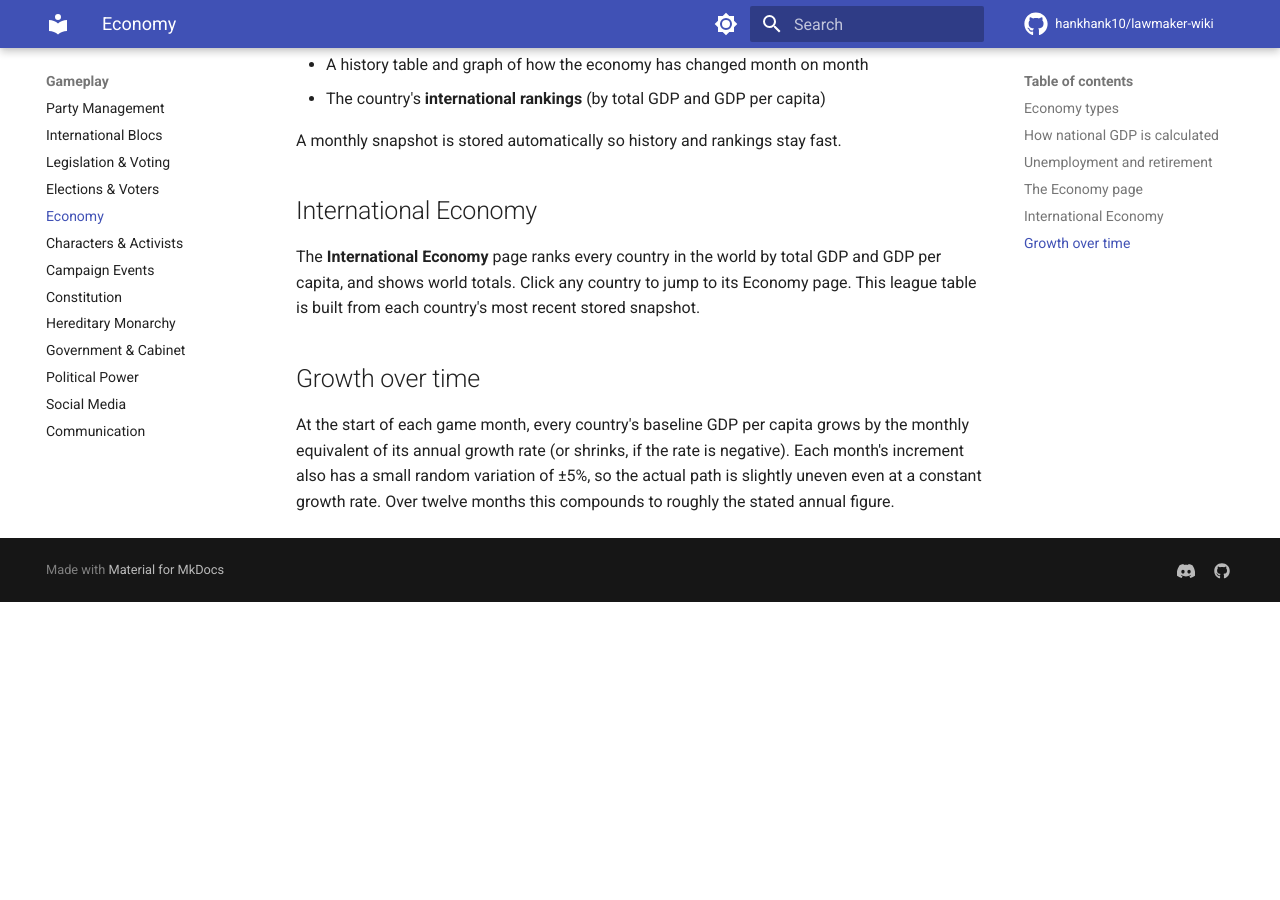
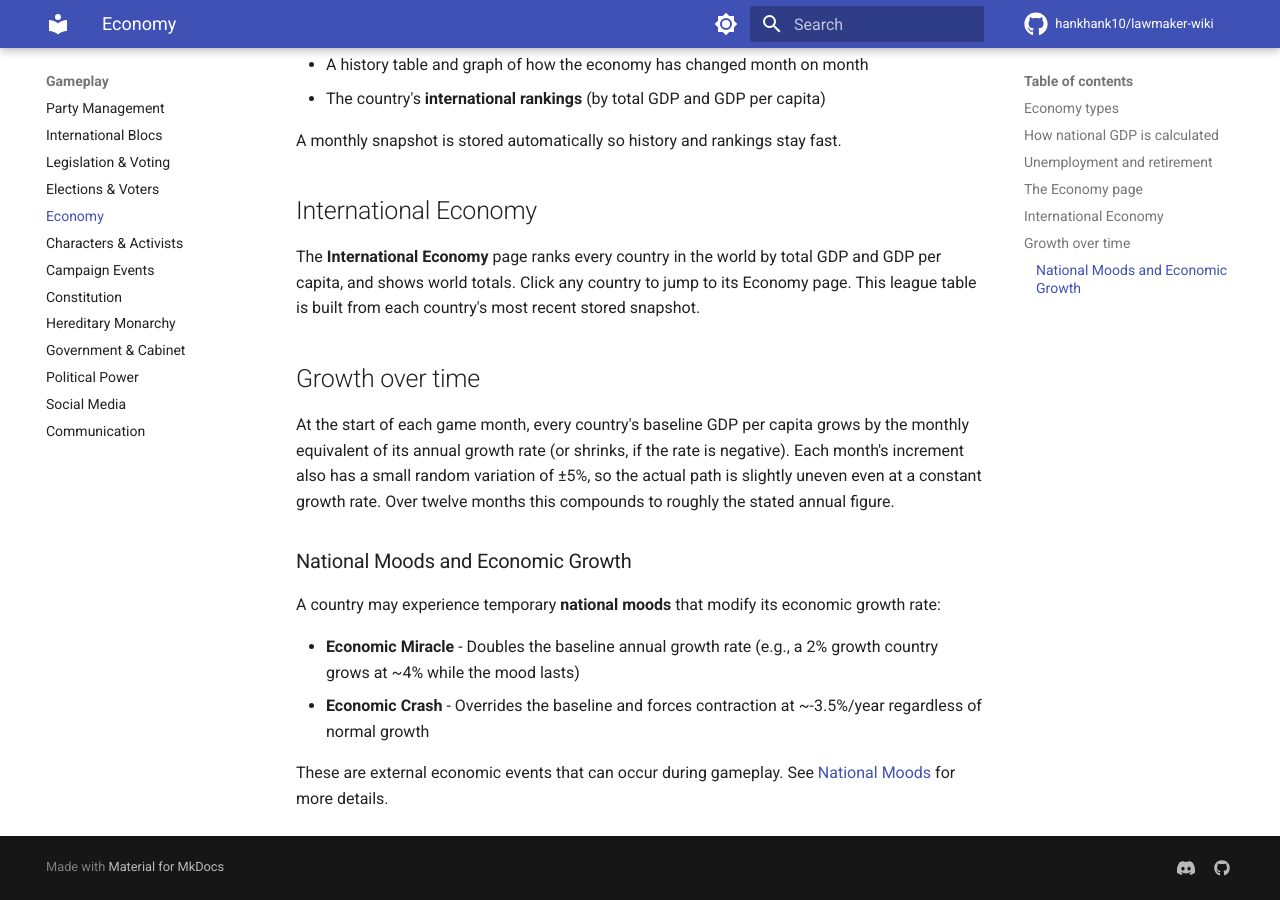
Before and after one commit to hankhank10/lawmaker-wiki, an MkDocs documentation site: the page built from docs/gameplay/economy.md, in a window 1280 px wide and 900 px high, scrolled down 2387 px. Built offline with MkDocs 1.6.1 and Material for MkDocs 9.7.7, drawn with Linux system fonts in a browser that asks for light colours; comment, search, counter and statistics services are not loaded; before the commit the page ends 2989 px from its top, so only the background shows below that.

Commit message:
📝 Sync from private repo
Auto-synced from hankhank10/lawmaker/game-manual

```diff
--- a/docs/gameplay/economy.md
+++ b/docs/gameplay/economy.md
@@ -97,3 +97,14 @@ the monthly equivalent of its annual growth rate (or shrinks, if the rate is
 negative). Each month's increment also has a small random variation of ±5%, so
 the actual path is slightly uneven even at a constant growth rate. Over twelve
 months this compounds to roughly the stated annual figure.
+
+### National Moods and Economic Growth
+
+A country may experience temporary **national moods** that modify its economic
+growth rate:
+
+- **Economic Miracle** - Doubles the baseline annual growth rate (e.g., a 2% growth country grows at ~4% while the mood lasts)
+- **Economic Crash** - Overrides the baseline and forces contraction at ~-3.5%/year regardless of normal growth
+
+These are external economic events that can occur during gameplay. See
+[National Moods](elections.md#event-triggered-moods) for more details.
```
Also changed, not shown: docs/gameplay/elections.md (+22 -0 lines).
